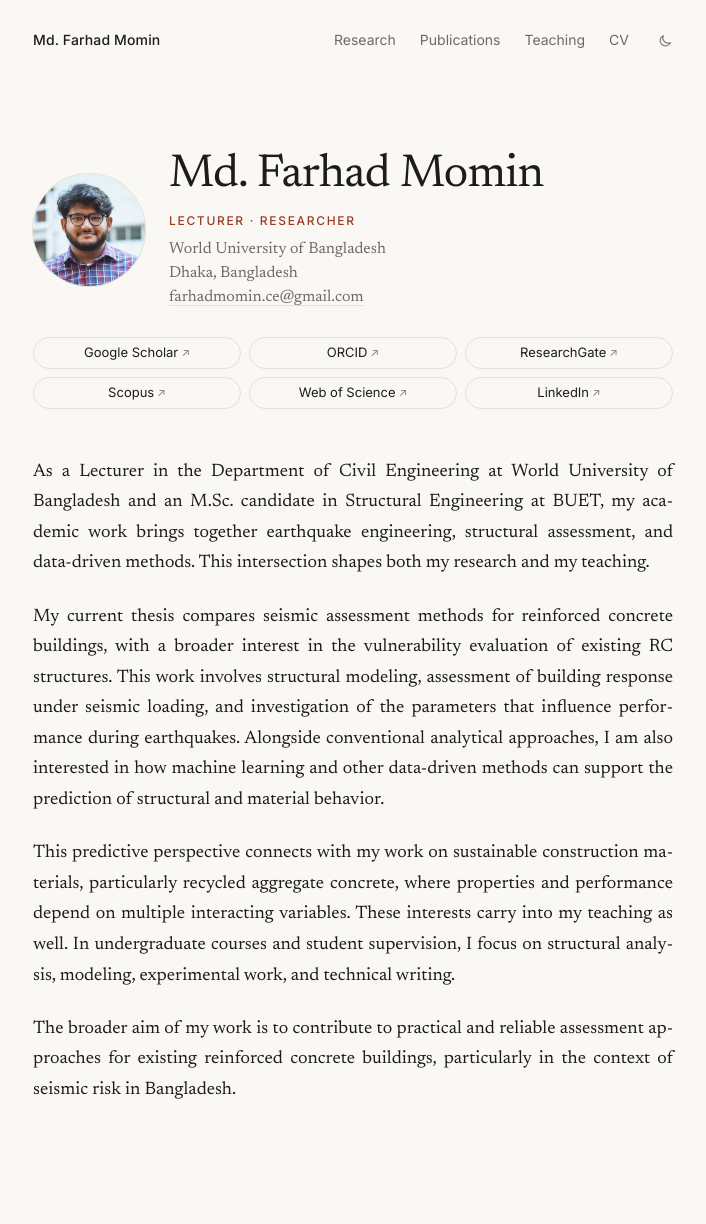
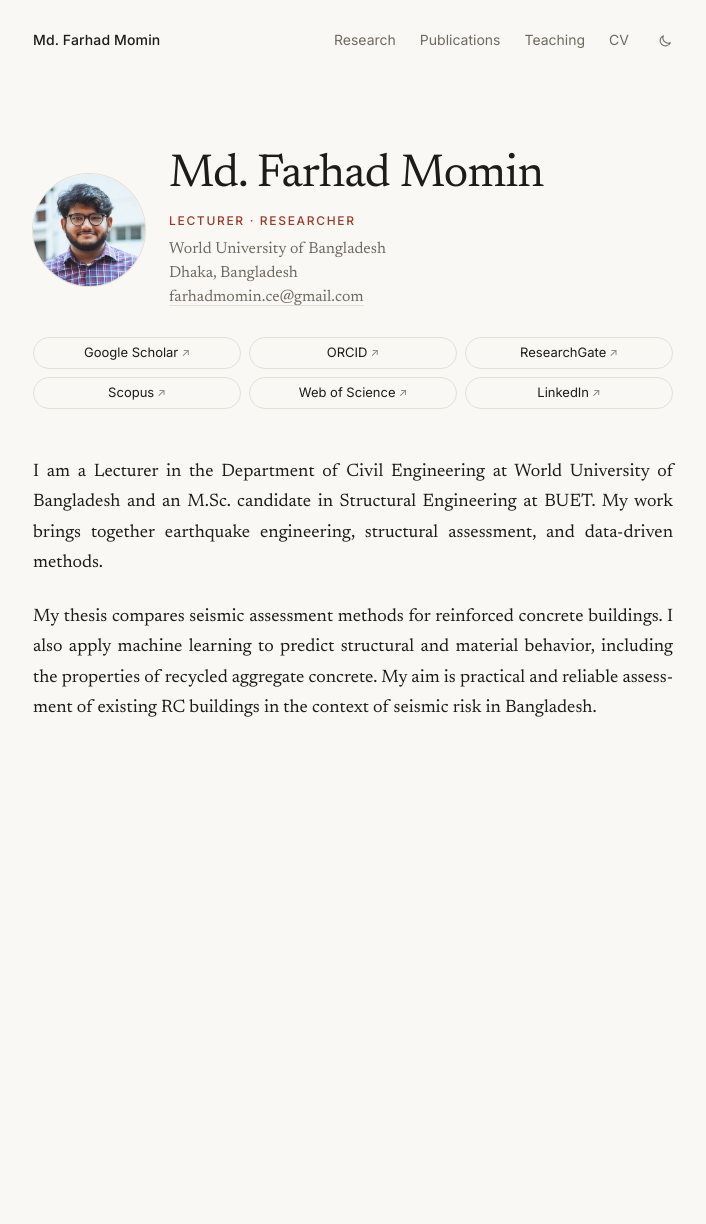
Before and after one commit to farhad-momin/farhad-momin.github.io, a Jekyll site: the page built from _pages/about.md, in a window 1280 px wide. Shown: the whole page, without its empty margins (287-993 px from the left). Built offline with Jekyll 4.4.1, drawn with Linux system fonts in a browser that asks for light colours; after the commit the page ends 900 px from its top, so only the background shows below that.

Commit message:
Revise about page content for clarity and conciseness

```diff
--- a/_pages/about.md
+++ b/_pages/about.md
@@ -8,10 +8,6 @@ redirect_from:
   - /about.html
 ---
 
-As a Lecturer in the Department of Civil Engineering at World University of Bangladesh and an M.Sc. candidate in Structural Engineering at BUET, my academic work brings together earthquake engineering, structural assessment, and data-driven methods. This intersection shapes both my research and my teaching.
+I am a Lecturer in the Department of Civil Engineering at World University of Bangladesh and an M.Sc. candidate in Structural Engineering at BUET. My work brings together earthquake engineering, structural assessment, and data-driven methods.
 
-My current thesis compares seismic assessment methods for reinforced concrete buildings, with a broader interest in the vulnerability evaluation of existing RC structures. This work involves structural modeling, assessment of building response under seismic loading, and investigation of the parameters that influence performance during earthquakes. Alongside conventional analytical approaches, I am also interested in how machine learning and other data-driven methods can support the prediction of structural and material behavior.
-
-This predictive perspective connects with my work on sustainable construction materials, particularly recycled aggregate concrete, where properties and performance depend on multiple interacting variables. These interests carry into my teaching as well. In undergraduate courses and student supervision, I focus on structural analysis, modeling, experimental work, and technical writing.
-
-The broader aim of my work is to contribute to practical and reliable assessment approaches for existing reinforced concrete buildings, particularly in the context of seismic risk in Bangladesh.
+My thesis compares seismic assessment methods for reinforced concrete buildings. I also apply machine learning to predict structural and material behavior, including the properties of recycled aggregate concrete. My aim is practical and reliable assessment of existing RC buildings in the context of seismic risk in Bangladesh.
```
